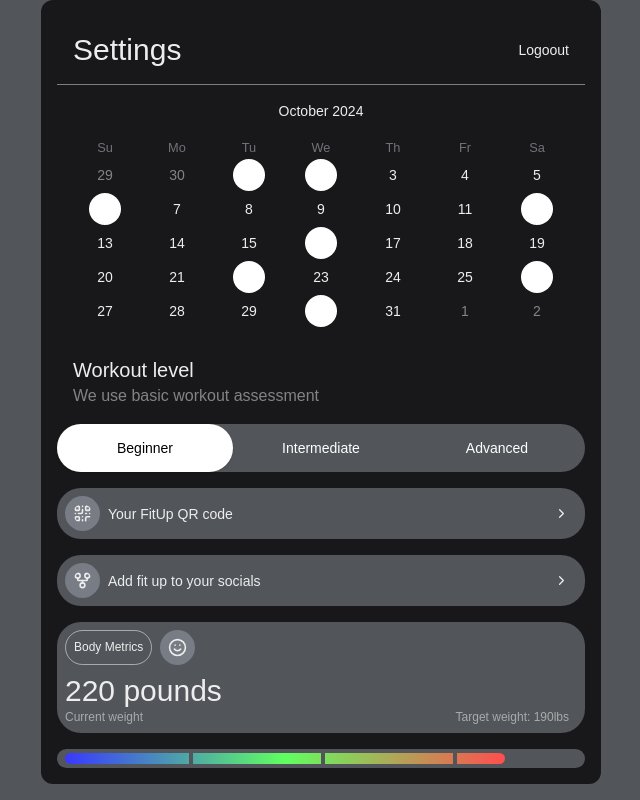
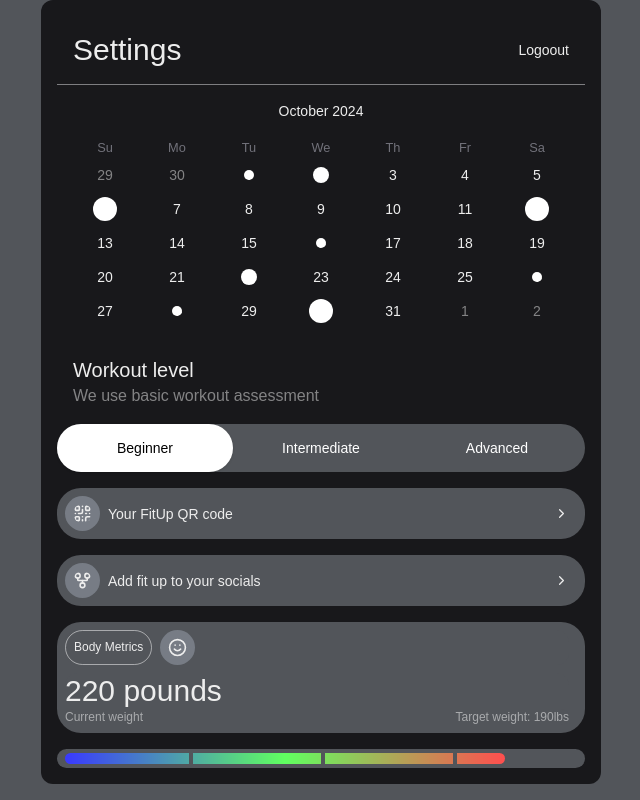
Before and after one commit to Aman-Dangol/shadCn-practice, a React (Vite) app: page / in a window 1280 px wide. Shown: the whole page, without its empty margins (319-959 px from the left). Built offline with nearby package versions, Linux system fonts and the light colour scheme.

Commit message:
fallback

```diff
--- a/src/components/ui/calendar.tsx
+++ b/src/components/ui/calendar.tsx
@@ -50,9 +50,11 @@ function Calendar({
         medium: medium,
       }}
       modifiersClassNames={{
-        thin: " bg-white w-4 h-4  text-white overflow-hidden hover:bg-white ",
-        heavy: "bg-white h-8 w-8 overflow=hidden text-white hover:bg-white",
-        medium: "bg-white text-white w-6 h-6 overflow=hidden hover:bg-white",
+        thin: " bg-white w-[10px] h-[10px]  text-white overflow-hidden hover:bg-white  ",
+        heavy:
+          "bg-white h-[24px] w-[24px]  text-white overflow-hidden hover:bg-white ",
+        medium:
+          "bg-white w-[16px] h-[16px]  text-white overflow-hidden hover:bg-white ",
       }}
       className={cn("p-3 border-none ", className)}
       classNames={{
@@ -73,19 +75,19 @@ function Calendar({
         head_cell:
           "text-muted-foreground rounded-md w-8 font-normal text-[0.8rem]",
         row: "",
-        cell: cn(
-          props.mode === "range"
-            ? "[&:has(>.day-range-end)]:rounded-r-md [&:has(>.day-range-start)]:rounded-l-md first:[&:has([aria-selected])]:rounded-l-md last:[&:has([aria-selected])]:rounded-r-md"
-            : "[&:has([aria-selected])]:rounded-md"
-        ),
+        // cell: cn(
+        //   props.mode === "range"
+        //     ? "[&:has(>.day-range-end)]:rounded-r-md [&:has(>.day-range-start)]:rounded-l-md first:[&:has([aria-selected])]:rounded-l-md last:[&:has([aria-selected])]:rounded-r-md"
+        //     : "[&:has([aria-selected])]:rounded-md"
+        // ),
         day: cn(
           buttonVariants({ variant: "ghost" }),
-          "h-8 w-8  p-0 font-normal aria-selected:opacity-100 rounded-full hover:bg-green-400 hover:text-foreground block mx-auto   "
+          "h-8 w-8  p-0 font-normal aria-selected:opacity-100  rounded-full hover:bg-green-400 hover:text-white block mx-auto   "
         ),
         day_range_start: "day-range-start",
         day_range_end: "day-range-end",
         day_selected:
-          "bg-green-600 rounded-full hover:bg-green-600 text-white  ",
+          "!bg-green-600 !rounded-full !hover:bg-green-600  !text-white !h-[32px] !w-[32px]  ",
         day_outside: "opacity-50",
         day_disabled: "text-muted-foreground opacity-50",
         day_range_middle:
--- a/src/constants/workout.ts
+++ b/src/constants/workout.ts
@@ -4,6 +4,7 @@ WORKOUT_VOLUME.set(1, "light");
 WORKOUT_VOLUME.set(12, "heavy");
 WORKOUT_VOLUME.set(22, "medium");
 WORKOUT_VOLUME.set(26, "light");
+WORKOUT_VOLUME.set(28, "light");
 WORKOUT_VOLUME.set(6, "heavy");
 WORKOUT_VOLUME.set(16, "light");
 WORKOUT_VOLUME.set(30, "heavy");
```
